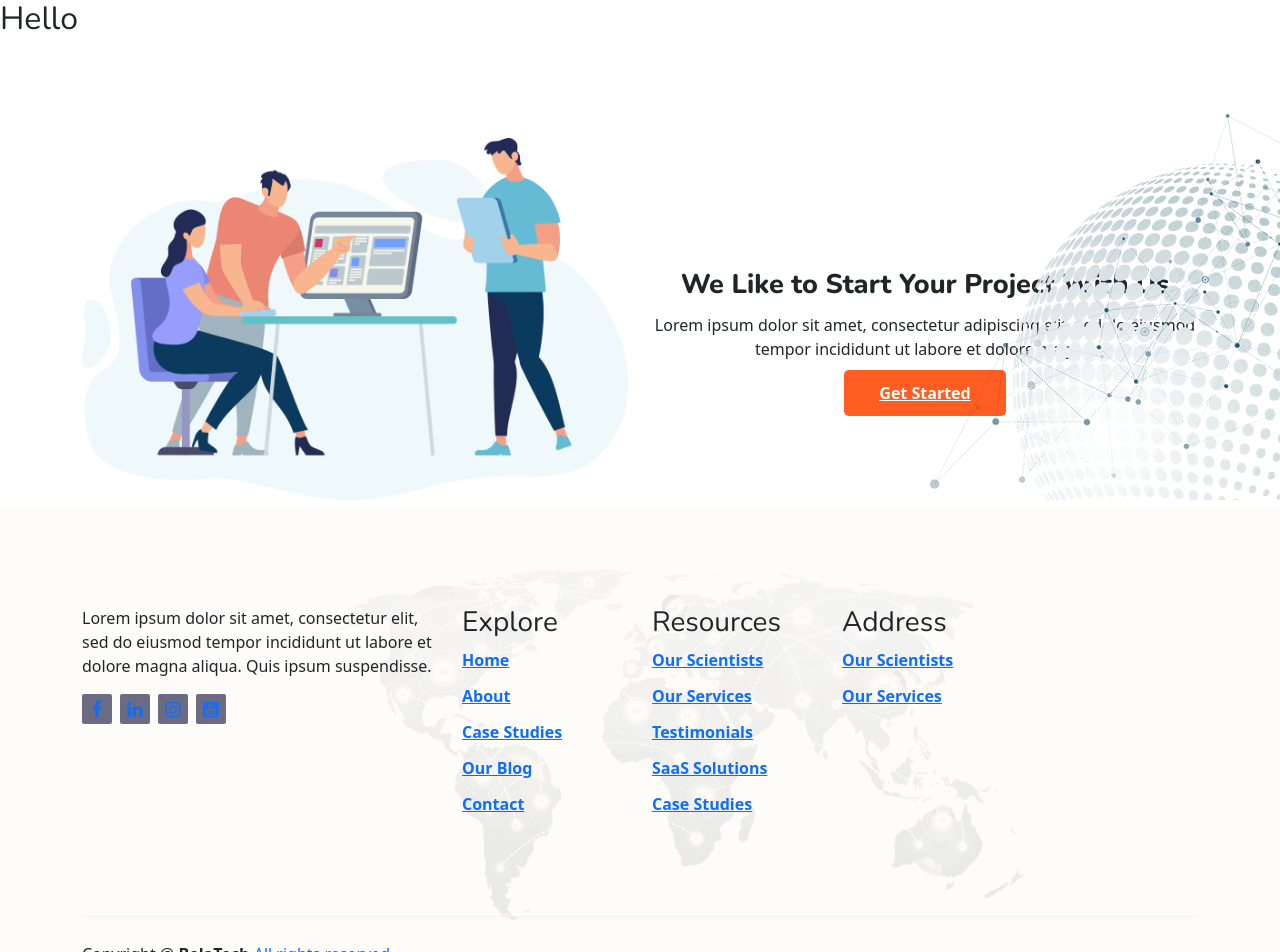
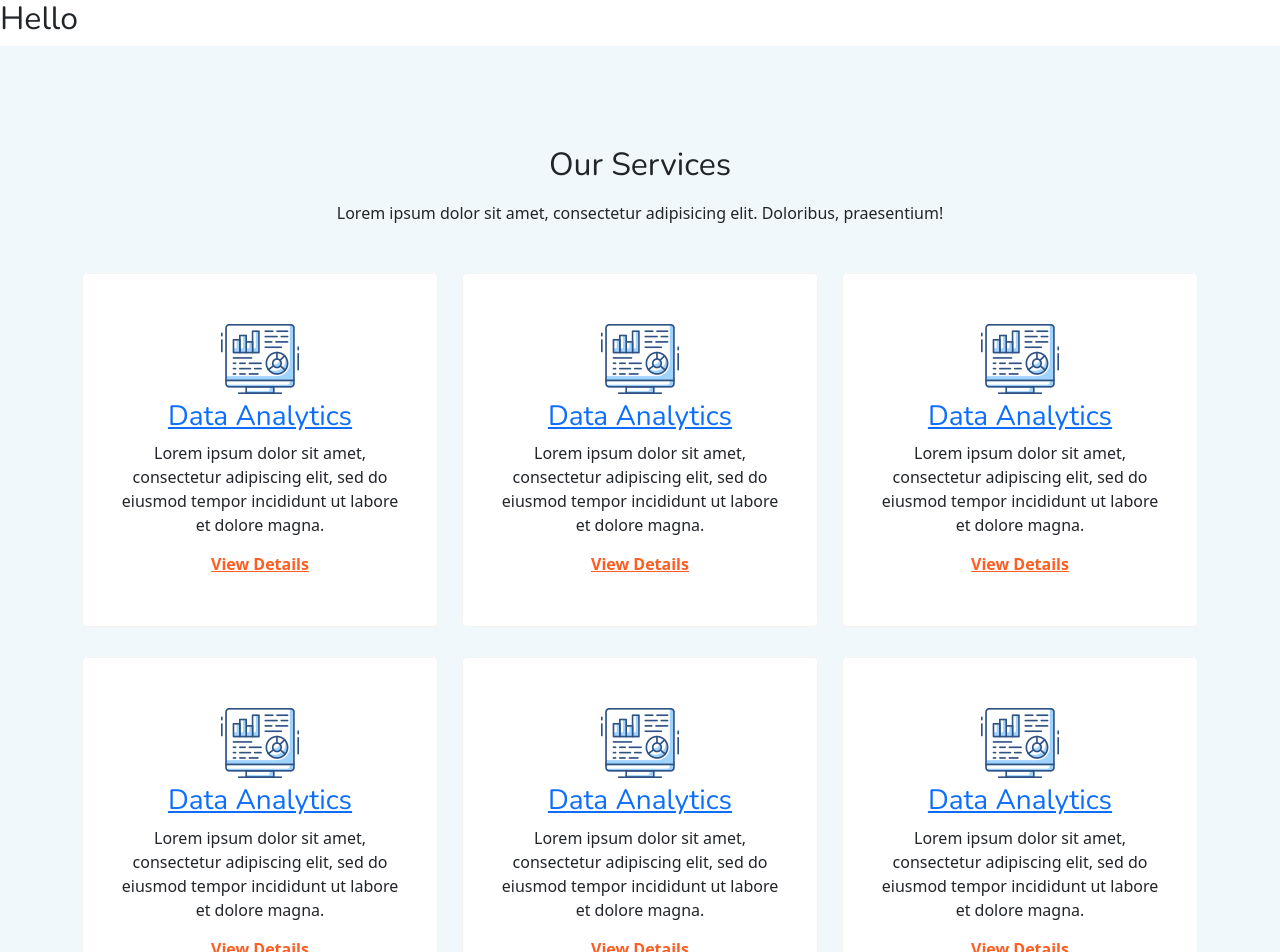
Before and after one commit to jibon969/bela-tech, a Next.js app: page / in a window 1280 px wide. Shown: the top 952 px of the page. Built offline with nearby package versions, Linux system fonts and the light colour scheme.

Commit message:
added service

```diff
--- a/pages/_app.js
+++ b/pages/_app.js
@@ -3,6 +3,7 @@ import Script from "next/script"
 import '../styles/globals.css'
 
 import Footer from '../layouts/Footer/Footer'
+import Services from '../src/components/Services/Services'
 import ProjectStartArea from '../src/components/ProjectStartArea/ProjectStartArea'
 
 function MyApp({Component, pageProps}) {
@@ -26,6 +27,7 @@ function MyApp({Component, pageProps}) {
                 crossorigin="anonymous"/>
 
             <Component {...pageProps} />
+            <Services/>
             <ProjectStartArea/>
             <Footer/>
         </>
--- /dev/null
+++ b/src/components/Services/Services.js
@@ -0,0 +1,136 @@
+import styles from './Services.module.css'
+import Image from 'next/image'
+import Link from 'next/link'
+import service1 from '../../../src/assets/service/service-icon1.png'
+
+const Services = () => {
+    return (
+        <>
+            <div className={styles.servicesArea}>
+                <div className="container">
+                     <h2 className="text-center mb-3">Our Services </h2>
+                    <p className="text-center mb-5">Lorem ipsum dolor sit amet, consectetur adipisicing elit. Doloribus, praesentium!</p>
+                    <div className="row">
+                        <div className="col-lg-4 col-md-6 col-sm-6">
+                            <div className={styles.singleServicesBox}>
+                                <div className="icon">
+                                    <Image src={service1} alt="image"/>
+                                </div>
+                                <h3>
+                                    <Link href="/">
+                                        <a>Data Analytics</a>
+                                    </Link>
+                                </h3>
+                                <p>
+                                    Lorem ipsum dolor sit amet, consectetur adipiscing elit, sed do eiusmod tempor
+                                    incididunt ut labore et dolore magna.
+                                </p>
+                                <Link href="/">
+                                    <a className={styles.viewDetailsBtn}>View Details</a>
+                                </Link>
+                            </div>
+                        </div>
+                        <div className="col-lg-4 col-md-6 col-sm-6">
+                            <div className={styles.singleServicesBox}>
+                                <div className="icon">
+                                    <Image src={service1} alt="image"/>
+                                </div>
+                                <h3>
+                                    <Link href="/">
+                                        <a>Data Analytics</a>
+                                    </Link>
+                                </h3>
+                                <p>
+                                    Lorem ipsum dolor sit amet, consectetur adipiscing elit, sed do eiusmod tempor
+                                    incididunt ut labore et dolore magna.
+                                </p>
+                                <Link href="/">
+                                    <a className={styles.viewDetailsBtn}>View Details</a>
+                                </Link>
+                            </div>
+                        </div>
+                        <div className="col-lg-4 col-md-6 col-sm-6">
+                            <div className={styles.singleServicesBox}>
+                                <div className="icon">
+                                    <Image src={service1} alt="image"/>
+                                </div>
+                                <h3>
+                                    <Link href="/">
+                                        <a>Data Analytics</a>
+                                    </Link>
+                                </h3>
+                                <p>
+                                    Lorem ipsum dolor sit amet, consectetur adipiscing elit, sed do eiusmod tempor
+                                    incididunt ut labore et dolore magna.
+                                </p>
+                                <Link href="/">
+                                    <a className={styles.viewDetailsBtn}>View Details</a>
+                                </Link>
+                            </div>
+                        </div>
+                        <div className="col-lg-4 col-md-6 col-sm-6">
+                            <div className={styles.singleServicesBox}>
+                                <div className="icon">
+                                    <Image src={service1} alt="image"/>
+                                </div>
+                                <h3>
+                                    <Link href="/">
+                                        <a>Data Analytics</a>
+                                    </Link>
+                                </h3>
+                                <p>
+                                    Lorem ipsum dolor sit amet, consectetur adipiscing elit, sed do eiusmod tempor
+                                    incididunt ut labore et dolore magna.
+                                </p>
+                                <Link href="/">
+                                    <a className={styles.viewDetailsBtn}>View Details</a>
+                                </Link>
+                            </div>
+                        </div>
+                        <div className="col-lg-4 col-md-6 col-sm-6">
+                            <div className={styles.singleServicesBox}>
+                                <div className="icon">
+                                    <Image src={service1} alt="image"/>
+                                </div>
+                                <h3>
+                                    <Link href="/">
+                                        <a>Data Analytics</a>
+                                    </Link>
+                                </h3>
+                                <p>
+                                    Lorem ipsum dolor sit amet, consectetur adipiscing elit, sed do eiusmod tempor
+                                    incididunt ut labore et dolore magna.
+                                </p>
+                                <Link href="/">
+                                    <a className={styles.viewDetailsBtn}>View Details</a>
+                                </Link>
+                            </div>
+                        </div>
+                        <div className="col-lg-4 col-md-6 col-sm-6">
+                            <div className={styles.singleServicesBox}>
+                                <div className="icon">
+                                    <Image src={service1} alt="image"/>
+                                </div>
+                                <h3>
+                                    <Link href="/">
+                                        <a>Data Analytics</a>
+                                    </Link>
+                                </h3>
+                                <p>
+                                    Lorem ipsum dolor sit amet, consectetur adipiscing elit, sed do eiusmod tempor
+                                    incididunt ut labore et dolore magna.
+                                </p>
+                                <Link href="/">
+                                    <a className={styles.viewDetailsBtn}>View Details</a>
+                                </Link>
+                            </div>
+                        </div>
+                    </div>
+                </div>
+            </div>
+
+        </>
+    )
+};
+
+export default Services;
--- /dev/null
+++ b/src/components/Services/Services.module.css
@@ -0,0 +1,39 @@
+
+.servicesArea {
+    background-color: #f1f8fb;
+    padding-top: 100px;
+    padding-bottom: 70px;
+    overflow: hidden;
+    display: block;
+}
+
+.singleServicesBox {
+    margin-bottom: 30px;
+    padding: 50px 30px;
+    border-radius: 5px;
+    transition: .5s;
+    border: 1px solid #f5f3f2;
+    text-align: center;
+    background-color: white;
+}
+
+.singleServicesBox p {
+    margin-bottom: 5px;
+}
+
+.viewDetailsBtn {
+    display: inline-block;
+    color: #ff5d22;
+    margin-top: 10px;
+    position: relative;
+    font-size: 16px;
+    font-weight: 700;
+}
+
+.viewDetailsBtn:hover {
+    border-bottom-color: #ff5d22;
+}
+
+.singleServicesBox:hover {
+    border: 1px solid #ff5d22;
+}
```
